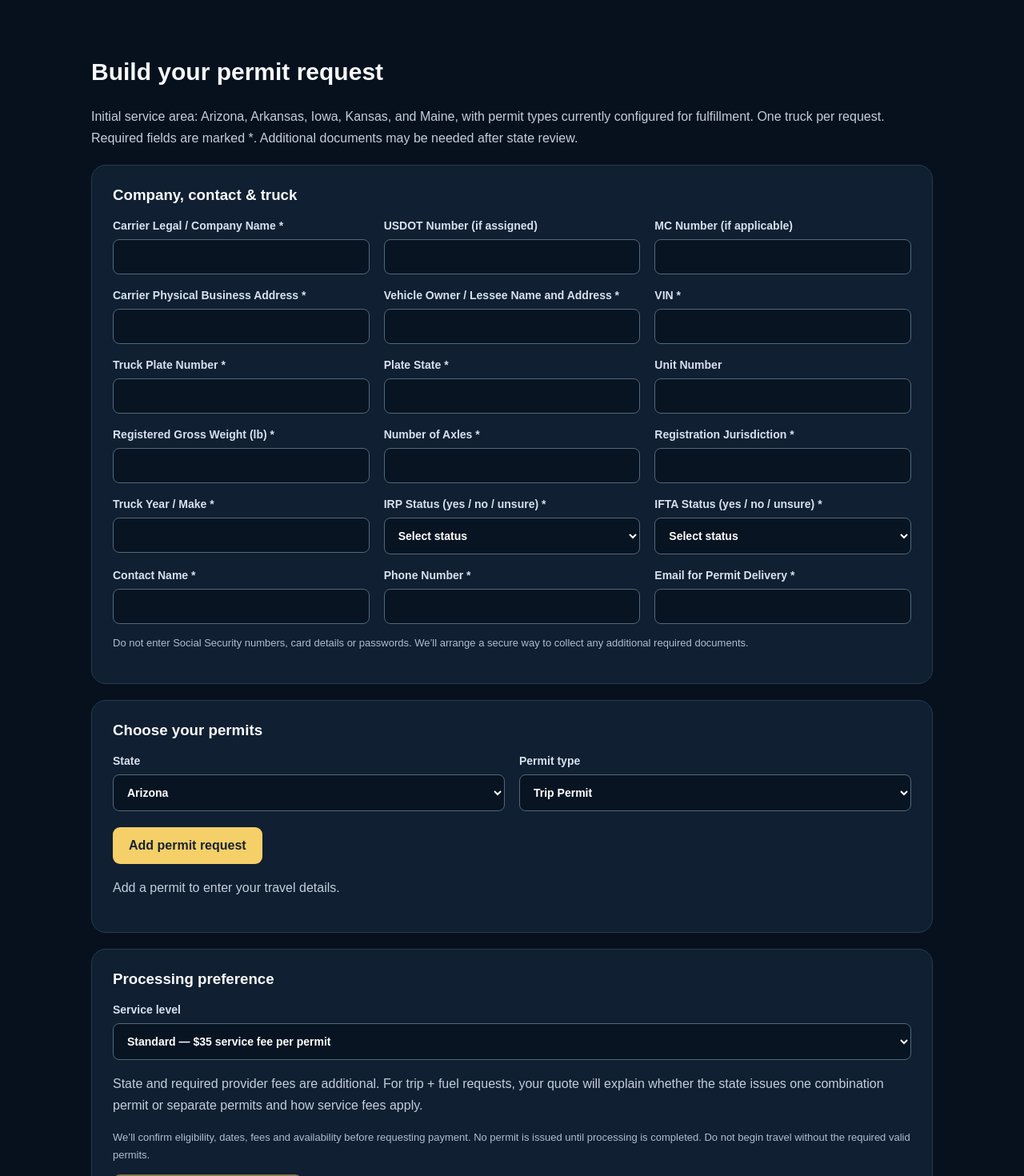
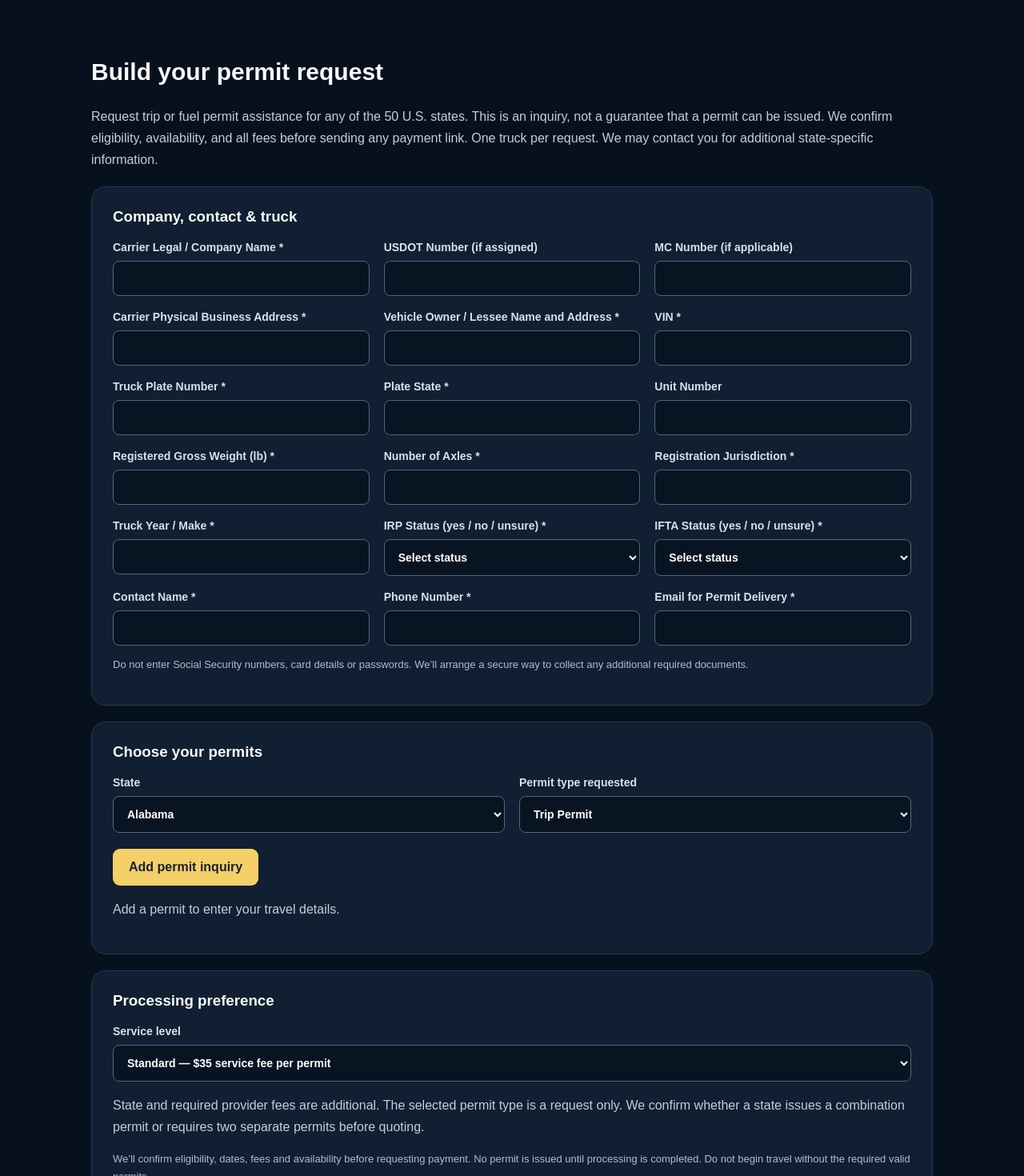
Before and after one commit to movingforwardpermitting/moving-forward-permits, a Next.js app: page / in a window 1280 px wide. Shown: the part 760-2230 px from the top of the page at 80% size. Built offline with nearby package versions, Linux system fonts and the light colour scheme.

Commit message:
Show all 50 states as inquiries and avoid implying guaranteed issuance

```diff
--- a/app/page.js
+++ b/app/page.js
@@ -1,7 +1,7 @@
 'use client';
 import { useRef, useState } from 'react';
-import { sharedFields, permitFields, supportedStates, stateFees, prepareOrder } from '../lib/order.mjs';
-import { permitIntakeRule, extraPermitFields, launchStates, launchTypesFor } from '../lib/permit-requirements.mjs';
+import { sharedFields, permitFields, inquiryStates, prepareOrder } from '../lib/order.mjs';
+import { permitIntakeRule, extraPermitFields } from '../lib/permit-requirements.mjs';
 import { suggestedExpirationDate, applySuggestedExpiration } from '../lib/permit-duration.mjs';
 
 const initialCustomer = Object.fromEntries(sharedFields.map(([key]) => [key, '']));
@@ -9,7 +9,7 @@ const zones = ['America/Chicago','America/New_York','America/Denver','America/Ph
 export default function Home() {
   const [customer,setCustomer] = useState(initialCustomer);
   const [items,setItems] = useState([]);
-  const [state,setState] = useState('Arizona');
+  const [state,setState] = useState('Alabama');
   const [permitType,setPermitType] = useState('Trip Permit');
   const [rush,setRush] = useState(false);
   const [busy,setBusy] = useState(false);
@@ -20,7 +20,7 @@ export default function Home() {
   async function submit(event) {
     event.preventDefault(); if (busy) return;
     let prepared;
-    try { prepared = prepareOrder({...customer,orderItems:items,rush}); }
+    try { prepared = prepareOrder({...customer,orderItems:items,rush},{inquiry:true}); }
     catch(error) { setMessage(error.message); return; }
     const fingerprint = JSON.stringify(prepared);
     if (request.current.fingerprint !== fingerprint) request.current = { fingerprint, key: crypto.randomUUID() };
@@ -29,7 +29,7 @@ export default function Home() {
       const response = await fetch('/api/create-checkout-session',{ method:'POST',headers:{'Content-Type':'application/json'},body:JSON.stringify({...customer,orderItems:items,rush,website,requestKey:request.current.key}) });
       const result = await response.json();
       if (!response.ok) throw new Error(result.error || 'Unable to submit. Please try again.');
-      setMessage(`Request received. Your reference is ${result.orderNumber}. We will review your details and email your quote before payment.`); setReceived(true);
+      setMessage(`Inquiry received. Your reference is ${result.orderNumber}. We will confirm permit availability and pricing before sending any payment request. No payment has been collected.`); setReceived(true);
     } catch(error) { setMessage(error.message); } finally { setBusy(false); }
   }
   function changeDetail(id,key,value){
@@ -55,25 +55,25 @@ export default function Home() {
       <div className="grid" style={{marginTop:30}}>{[['1. Request','Share your carrier, truck and travel details.'],['2. Review & pay','Receive a reviewed quote and secure Stripe payment link.'],['3. Receive your permits','We obtain your permits and email them after review.']].map(([title,text])=><div className="card" key={title}><h3>{title}</h3><p>{text}</p></div>)}</div>
       <p className="note">Trip and fuel permits only. Oversize/overweight permitting is not offered. Rush requests are subject to availability and state processing requirements.</p>
     </section>
-    <section className="wrap" id="request" style={{paddingTop:0}}><h2>Build your permit request</h2><p>Initial service area: Arizona, Arkansas, Iowa, Kansas, and Maine, with permit types currently configured for fulfillment. One truck per request. Required fields are marked *. Additional documents may be needed after state review.</p>
+    <section className="wrap" id="request" style={{paddingTop:0}}><h2>Build your permit request</h2><p>Request trip or fuel permit assistance for any of the 50 U.S. states. This is an inquiry, not a guarantee that a permit can be issued. We confirm eligibility, availability, and all fees before sending any payment link. One truck per request. We may contact you for additional state-specific information.</p>
       {message && <div className="notice" role="status" aria-live="polite">{message}</div>}
       {received ? <div className="card"><h3>We have your request.</h3><p>Save the reference above. Questions? Email <a href="mailto:movingforwardpermitting@gmail.com">movingforwardpermitting@gmail.com</a>.</p><button onClick={()=>{setReceived(false);setItems([]);setMessage('');request.current={};}}>Start another request</button></div> : <form onSubmit={submit}>
         <div className="card"><h3>Company, contact & truck</h3><div className="grid">{sharedFields.map(([key,label])=>field(key,label))}</div><p className="note">Do not enter Social Security numbers, card details or passwords. We’ll arrange a secure way to collect any additional required documents.</p></div>
         <div style={{display:'none'}} aria-hidden="true"><label>Website<input tabIndex={-1} autoComplete="off" value={website} onChange={e=>setWebsite(e.target.value)} /></label></div>
-        <div className="card"><h3>Choose your permits</h3><div className="grid"><label>State<select value={state} onChange={e=>{setState(e.target.value);setPermitType(launchTypesFor(e.target.value)[0]);}}>{launchStates.map(s=><option key={s}>{s}</option>)}</select></label><label>Permit type<select value={permitType} onChange={e=>setPermitType(e.target.value)}>{launchTypesFor(state).map(type=><option key={type}>{type}</option>)}</select></label></div><button type="button" style={{marginTop:20}} onClick={()=>{if(items.length<20)setItems([...items,{id:crypto.randomUUID(),state,permitType,details:{}}]);}}>Add permit request</button>
+        <div className="card"><h3>Choose your permits</h3><div className="grid"><label>State<select value={state} onChange={e=>setState(e.target.value)}>{inquiryStates.map(s=><option key={s}>{s}</option>)}</select></label><label>Permit type requested<select value={permitType} onChange={e=>setPermitType(e.target.value)}>{['Trip Permit','Fuel Permit','Trip + Fuel Permit'].map(type=><option key={type} value={type}>{type==='Trip + Fuel Permit'?'Both trip and fuel permits':type}</option>)}</select></label></div><button type="button" style={{marginTop:20}} onClick={()=>{if(items.length<20)setItems([...items,{id:crypto.randomUUID(),state,permitType,details:{}}]);}}>Add permit inquiry</button>
           {!items.length && <p>Add a permit to enter your travel details.</p>}
           {items.map((item,index)=>{
             const rule=permitIntakeRule(item.state,item.permitType);
             const suggestion=suggestedExpirationDate(item.state,item.permitType,item.details);
             return <div className="card" key={item.id} style={{background:'#081421'}}>
               <h3>{index+1}. {item.state} · {item.permitType}</h3>
-              <p className="note">{Number.isFinite(stateFees[item.state]?.[item.permitType])?`Published state base fee: $${stateFees[item.state][item.permitType]}.`:'State fee will be confirmed during review.'} Your quote will include applicable provider charges and our service fee.</p>
-              {rule.unsupported&&<div className="notice" role="alert">This permit type is not offered through our current {item.state} ordering process. Please remove this request or ask about an alternate method.</div>}
+              <p className="note"><strong>Inquiry only — availability must be confirmed.</strong> Government charges, provider fees, and our service fee will be reviewed before a payment request is sent.</p>
+              {rule.unsupported&&<div className="notice">This state or permit combination may require an alternate procedure. We will confirm whether we can assist before sending any payment request.</div>}
               <p className="note">{rule.note} {rule.url&&<a href={rule.url} target="_blank" rel="noopener noreferrer">State information</a>}</p>
               {rule.documentReminder&&<p className="note"><strong>Documents to prepare:</strong> {rule.documentReminder}</p>}
               {suggestion&&<p className="note">Suggested expiration date: <strong>{suggestion.date}</strong> ({suggestion.hours} hours). Actual validity depends on the issued permit.</p>}
               <div className="grid">{permitFields.map(name=>{
-                const necessary=rule.required.includes(name);
+                const necessary=name==='Beginning Travel Date';
                 const label=name==='Effective Time'?'Start clock time (only if required)':name==='Time Zone'?'Time zone (when needed)':name==='Trip End Date'?'End / expiration date':name;
                 return <label key={name} htmlFor={`${item.id}-${name}`}>{label}{necessary?' *':' (optional)'}
                 {name==='Time Zone'?<select id={`${item.id}-${name}`} value={item.details[name]||''} onChange={e=>changeDetail(item.id,name,e.target.value)}>
@@ -82,8 +82,8 @@ export default function Home() {
                   maxLength={2000} value={item.details[name]||''} onChange={e=>changeDetail(item.id,name,e.target.value)}/>}
                 </label>;
               })}
-              {extraPermitFields(item.state,item.permitType).map(field=><label key={field.key} htmlFor={`${item.id}-${field.key}`}>{field.label}{field.required?' *':' (optional)'}
-                {field.inputType==='select'?<select id={`${item.id}-${field.key}`} required={field.required} value={item.details[field.key]||''} onChange={e=>changeDetail(item.id,field.key,e.target.value)}>
+              {extraPermitFields(item.state,item.permitType).map(field=><label key={field.key} htmlFor={`${item.id}-${field.key}`}>{field.label} (optional for inquiry)
+                {field.inputType==='select'?<select id={`${item.id}-${field.key}`} required={false} value={item.details[field.key]||''} onChange={e=>changeDetail(item.id,field.key,e.target.value)}>
                   <option value="">Select</option>{field.options.map(option=><option key={option}>{option}</option>)}
                 </select>:<input id={`${item.id}-${field.key}`} required={field.required} type={field.inputType||'text'} min={field.inputType==='number'?1:undefined} value={item.details[field.key]||''} onChange={e=>changeDetail(item.id,field.key,e.target.value)}/>}
               </label>)}</div>
@@ -91,7 +91,7 @@ export default function Home() {
             </div>;
           })}
         </div>
-        <div className="card"><h3>Processing preference</h3><label>Service level<select value={rush?'rush':'standard'} onChange={e=>setRush(e.target.value==='rush')}><option value="standard">Standard — $35 service fee per permit</option><option value="rush">Request rush — $50 service fee per permit</option></select></label><p>State and required provider fees are additional. For trip + fuel requests, your quote will explain whether the state issues one combination permit or separate permits and how service fees apply.</p><p className="note">We’ll confirm eligibility, dates, fees and availability before requesting payment. No permit is issued until processing is completed. Do not begin travel without the required valid permits.</p><button disabled={busy||!items.length} type="submit">{busy?'Submitting…':'Submit request for review'}</button><p className="note">By submitting, you authorize us to contact you about this request and use the information to prepare your permit order.</p></div>
+        <div className="card"><h3>Processing preference</h3><label>Service level<select value={rush?'rush':'standard'} onChange={e=>setRush(e.target.value==='rush')}><option value="standard">Standard — $35 service fee per permit</option><option value="rush">Request rush — $50 service fee per permit</option></select></label><p>State and required provider fees are additional. The selected permit type is a request only. We confirm whether a state issues a combination permit or requires two separate permits before quoting.</p><p className="note">We’ll confirm eligibility, dates, fees and availability before requesting payment. No permit is issued until processing is completed. Do not begin travel without the required valid permits.</p><button disabled={busy||!items.length} type="submit">{busy?'Submitting…':'Send permit inquiry — no payment today'}</button><p className="note">By submitting, you authorize us to contact you about this request and use the information to prepare your permit order.</p></div>
       </form>}
     </section><footer>© {new Date().getFullYear()} Moving Forward Permitting Services · <a href="mailto:movingforwardpermitting@gmail.com">Email us</a></footer>
   </main>;
```
